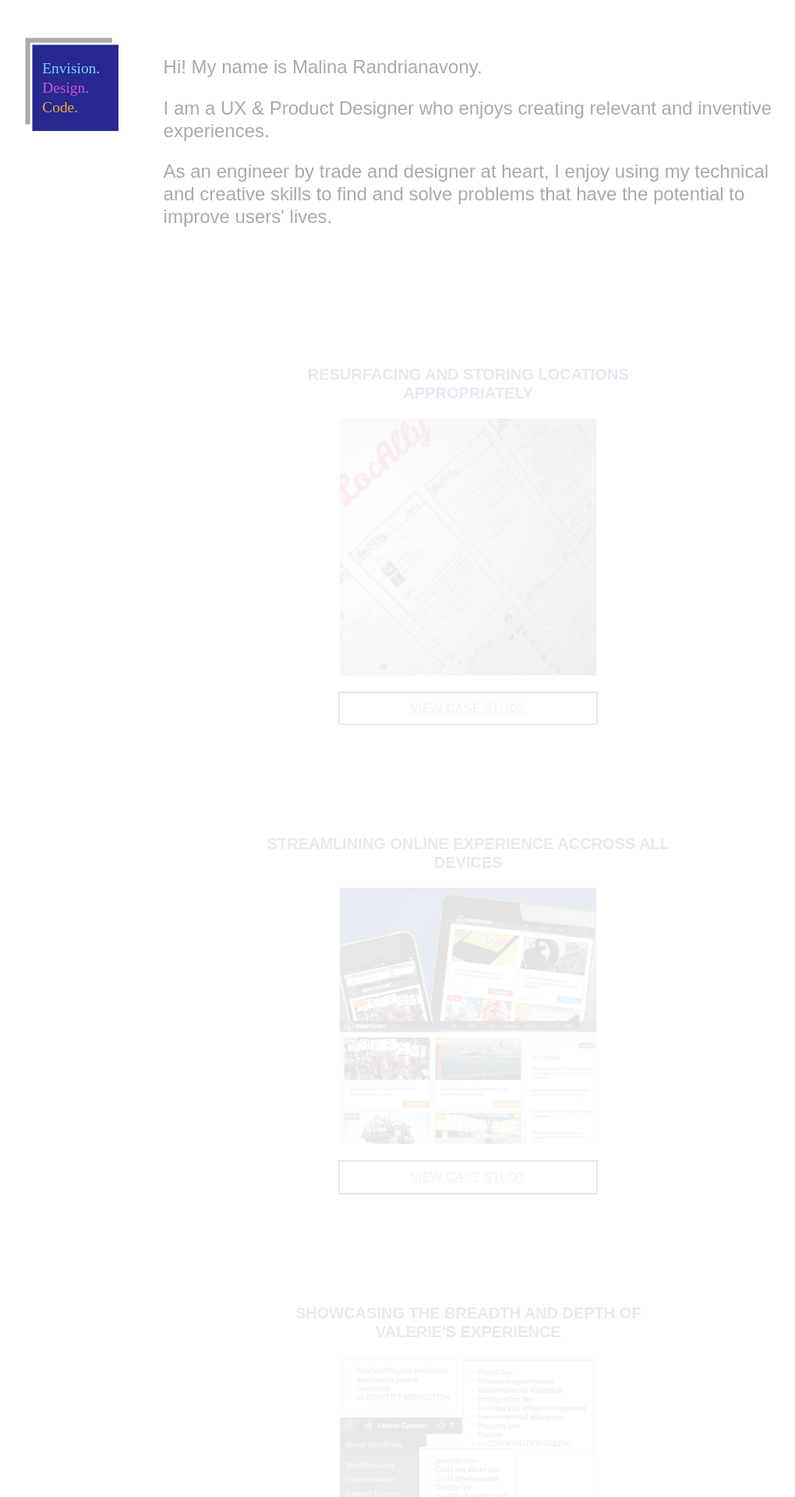
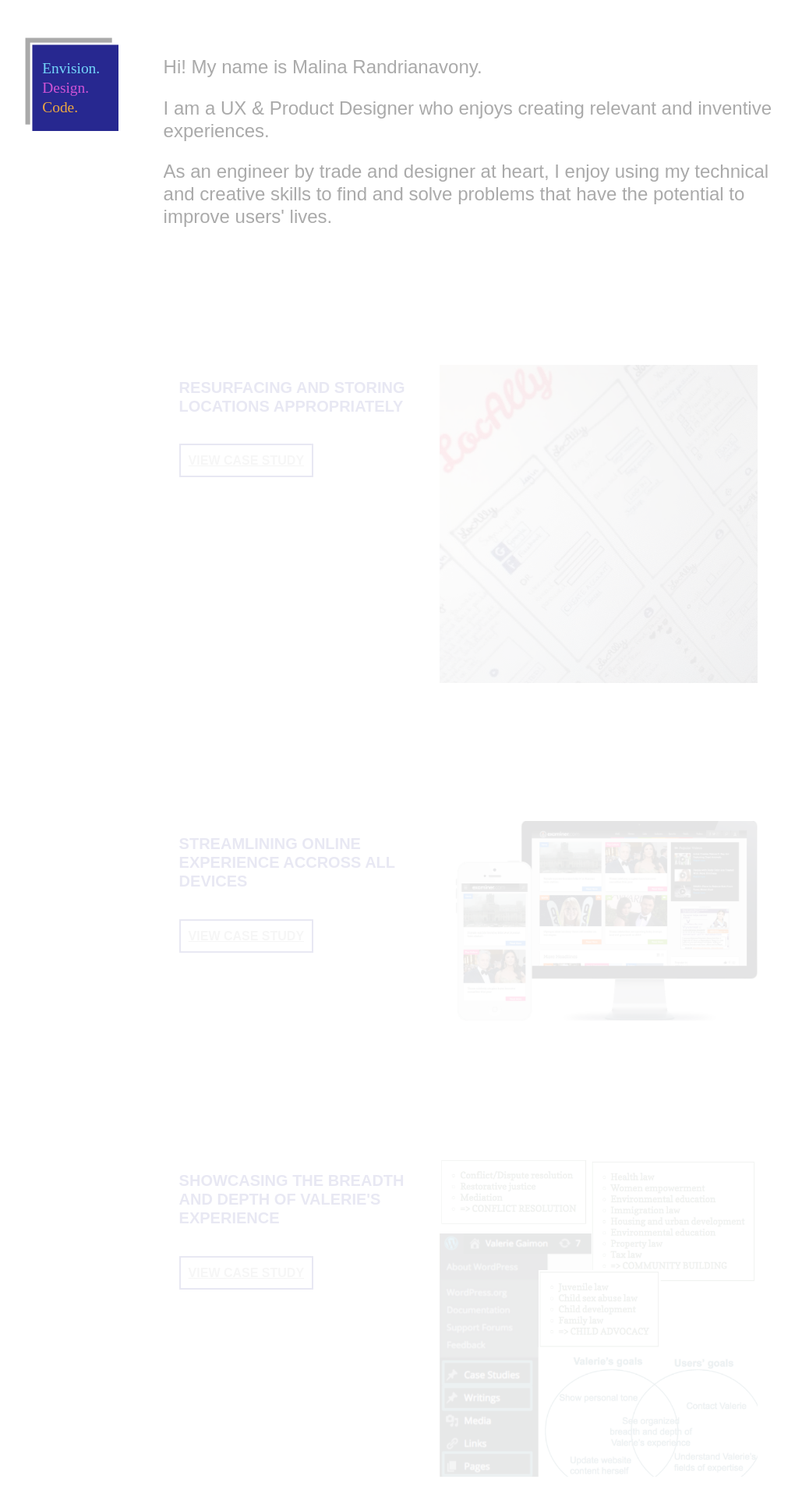
Before and after one commit to designesse/envision-design-code, a Jekyll site: the page built from _pages/index.html, in a window 1280 px wide. Shown: the top 1920 px of the page at 78% size, without its empty margins (128-1148 px from the left). Built offline with Jekyll 4.4.1, drawn with Linux system fonts in a browser that asks for light colours; some web fonts are replaced.

```diff
--- a/_pages/index.html
+++ b/_pages/index.html
@@ -12,9 +12,11 @@ layout: page
 
 {% for project in site.projects %}
 	<section id="{{ project.id }}" class="project" data-type="{{ project.data-types | join: " " }}">
-		<h2 class="align">{{ project.title }}</h2>
-		<img src="{{ site.github.url }}{{ project.img-link}}" alt="{{project.title}} Showcase" />
-		<a class="button" href={{ site.github.url }}{{ project.permalink }}>View case study</a>
+		<img class="float-right" src="{{ site.github.url }}{{ project.img-link}}" alt="{{project.img-link-alt}} Showcase" />
+		<div class="float-left" >
+			<h2>{{ project.title }}</h2>
+			<a class="button" href={{ site.github.url }}{{ project.permalink }}>View case study</a>
+		</div>
 	</section>
 {% endfor %}
 
--- a/assets/css/style.scss
+++ b/assets/css/style.scss
@@ -103,27 +103,15 @@ section {
 	&.project {
 		margin: 100px auto;
 		padding: 20px;
-		width: 70%;
 
 		h2 {
 			font-size: 20px;
-			margin: 0 auto;
-			text-align: center;
 			text-transform: uppercase;
 		}
 
 		a {
-			display: block;
+			display: inline-block;
 			font-weight: bold;
-			margin: 0 auto;
-			width: 60%;
-		}
-
-		img {
-			border: 1px solid $text-light-color;
-			display: block;
-			margin: 20px auto;
-			width: 60%;
 		}
 	}
 }
@@ -149,8 +137,8 @@ svg.code text[data-id="code"] {
 a.button {
 	border: 2px solid $contrast-color;
 	color: #aaa;
-	padding-bottom: 10px;
-	padding-top: 10px;
+	margin-top: 20px;
+	padding: 10px;
 	text-transform: uppercase;
 	text-align: center;
 }
@@ -223,11 +211,12 @@ dt {
 }
 
 figure {
-	background-color: $text-light-color;
 	margin: 0;
 	margin-bottom: 10px;
 	overflow: hidden;
 	padding: 5px;
+
+	&.fill { background-color: $text-light-color; }
 
 	& + figure {
 		clear: both;
@@ -346,6 +335,11 @@ th { text-align: center; }
 		text-align: center;
 	}
 
+	section.project {
+		.float-left { width: 40%; }
+		img.float-right { width: 55%; }
+	}
+
 	#intro-page, #page {
 		&.left-whole {
 			max-width: 960px;
@@ -422,6 +416,14 @@ th { text-align: center; }
 		left: 140px;
 	}
 
+	section.project {
+		.float-left { float: none; }
+		img.float-right {
+			margin-bottom: 20px;
+			width: 100%;
+		}
+	}
+
 	#intro-page, #page {
 		&.left-whole {
 			padding: 0 10%;
```
Also changed, not shown: _projects/0-locAlly.markdown (+14 -14 lines), _projects/1-examinerCom.markdown (+6 -6 lines), _projects/2-valerieGaimon.markdown (+4 -4 lines), _projects/examinerCom/examinercom-new-desktop-frame.png (added), _projects/examinerCom/examinercom-new-desktop.png, _projects/examinerCom/examinercom-new-mobile-desktop.png (added), _projects/examinerCom/examinercom-new-mobile.png, _projects/examinerCom/examinercom-new-tablet-mobile.png (added), 2 other files.
